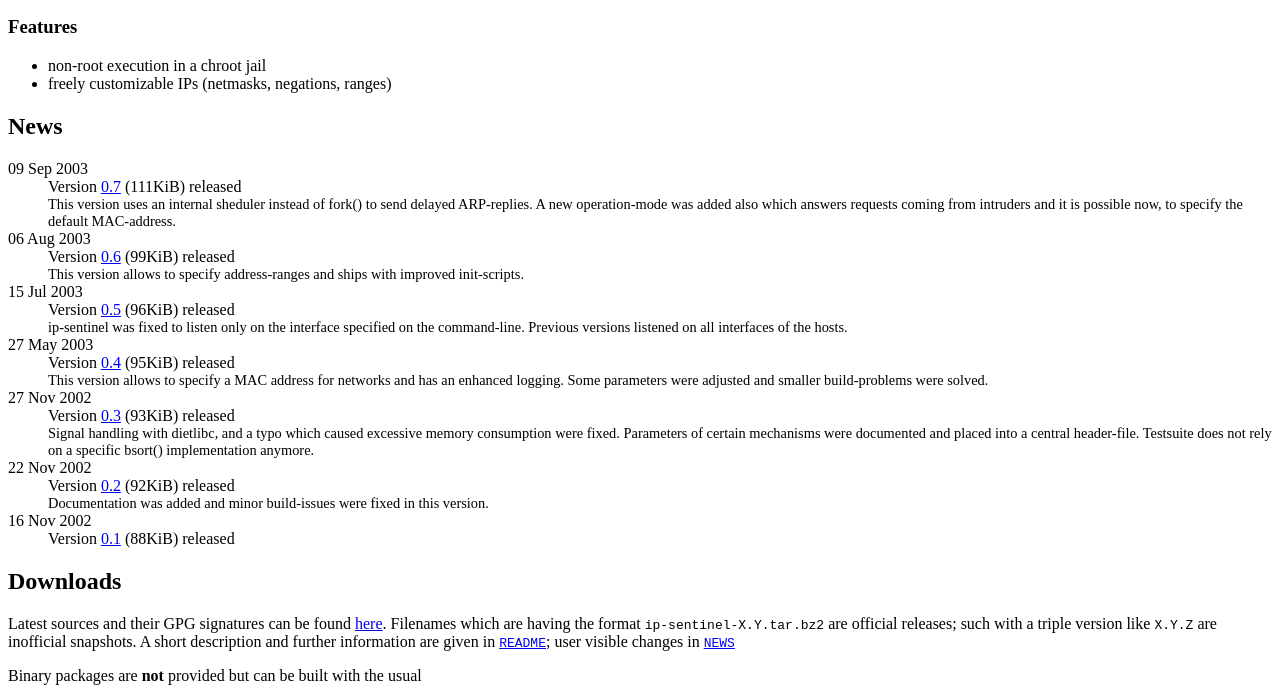
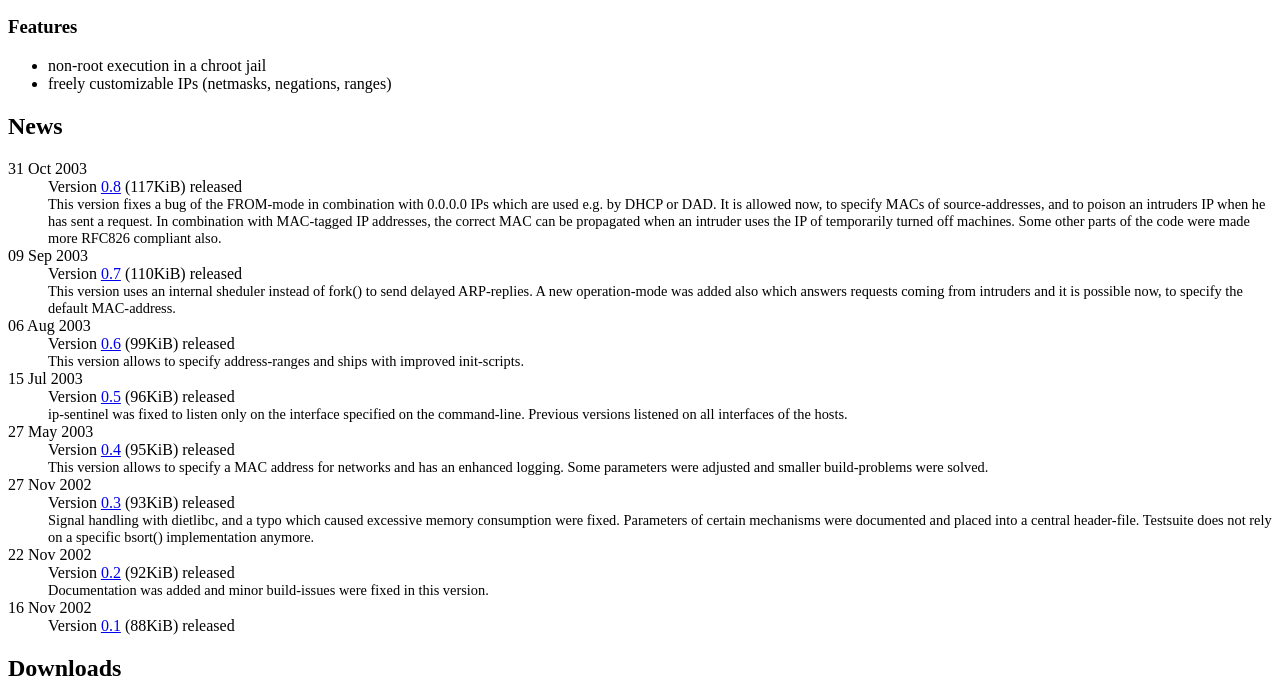
Before and after one commit to gitGNU/gnu_ip-sentinel, a plain HTML site: page doc/index.html in a window 1280 px wide. Shown: the part 105-800 px from the top of the page. Drawn offline with Linux system fonts and the light colour scheme.

Commit message:
version 0.8

```diff
--- a/doc/index.html
+++ b/doc/index.html
@@ -31,9 +31,21 @@
 
     <h2>News</h2>
     <dl>
+      <dt>31 Oct 2003</dt>
+      <dd>Version  <a href="files/ip-sentinel-0.8.tar.bz2">0.8</a>
+	(117KiB) released</dd>
+      <dd class="remark">This version fixes a bug of the FROM-mode
+      in combination with 0.0.0.0 IPs which are used e.g. by DHCP or
+      DAD. It is allowed now, to specify MACs of source-addresses,
+      and to poison an intruders IP when he has sent a request. In
+      combination with MAC-tagged IP addresses, the correct MAC can
+      be propagated when an intruder uses the IP of temporarily
+      turned off machines. Some other parts of the code were made
+      more RFC826 compliant also.</dd>
+
       <dt>09 Sep 2003</dt>
       <dd>Version  <a href="files/ip-sentinel-0.7.tar.bz2">0.7</a>
-	(111KiB) released</dd>
+	(110KiB) released</dd>
 
       <dd class="remark">This version uses an internal sheduler instead
       of fork() to send delayed ARP-replies. A new operation-mode was
@@ -126,7 +138,7 @@
 -->	      <small>
 <!-- Created: Fri Nov 15 18:41:30 CET 2002 -->
 <!-- hhmts start -->
-Last modified: Tue Sep  9 19:19:28 CEST 2003
+Last modified: Fri Oct 31 01:20:37 CET 2003
 <!-- hhmts end -->
               </small>
             </div>
```
Also changed, not shown: 2 other files.
